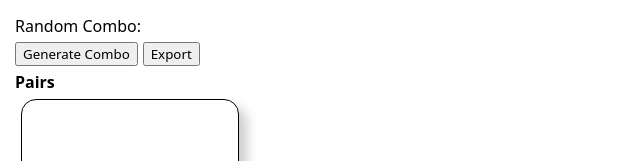
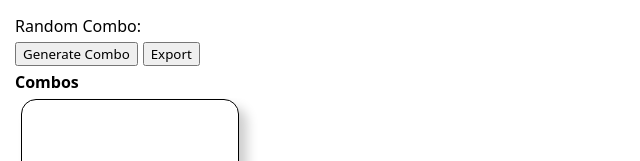
Before and after one commit to gavinabu/probability, a React (Create React App) app: page / in a window 1280 px wide. Shown: the top 161 px of the page, without its empty margins (0-640 px from the left). Built offline with nearby package versions, Linux system fonts and the light colour scheme.

Commit message:
Update App.jsx

```diff
--- a/src/App.jsx
+++ b/src/App.jsx
@@ -63,7 +63,7 @@ function App() {
       }}>{ebtn}</button>
       </div>
 
-      <h4>Pairs</h4>
+      <h4>Combos</h4>
       <div className="pairs">
         {pairs.map((p,index) => (
           <Pair key={index} defaulttype={p[0]} defaultmin={p[1]} defaultmax={p[2]} onUpdate={(type,min,max) => {
```
